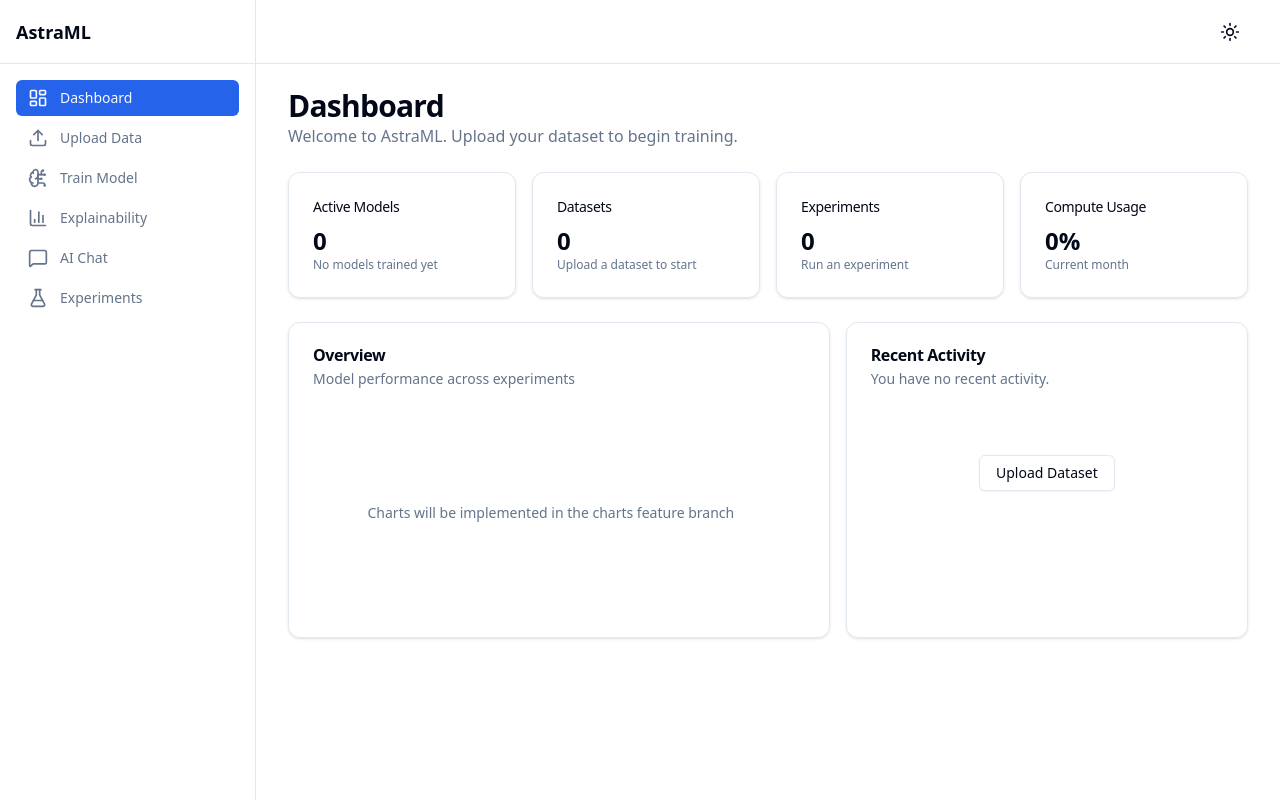
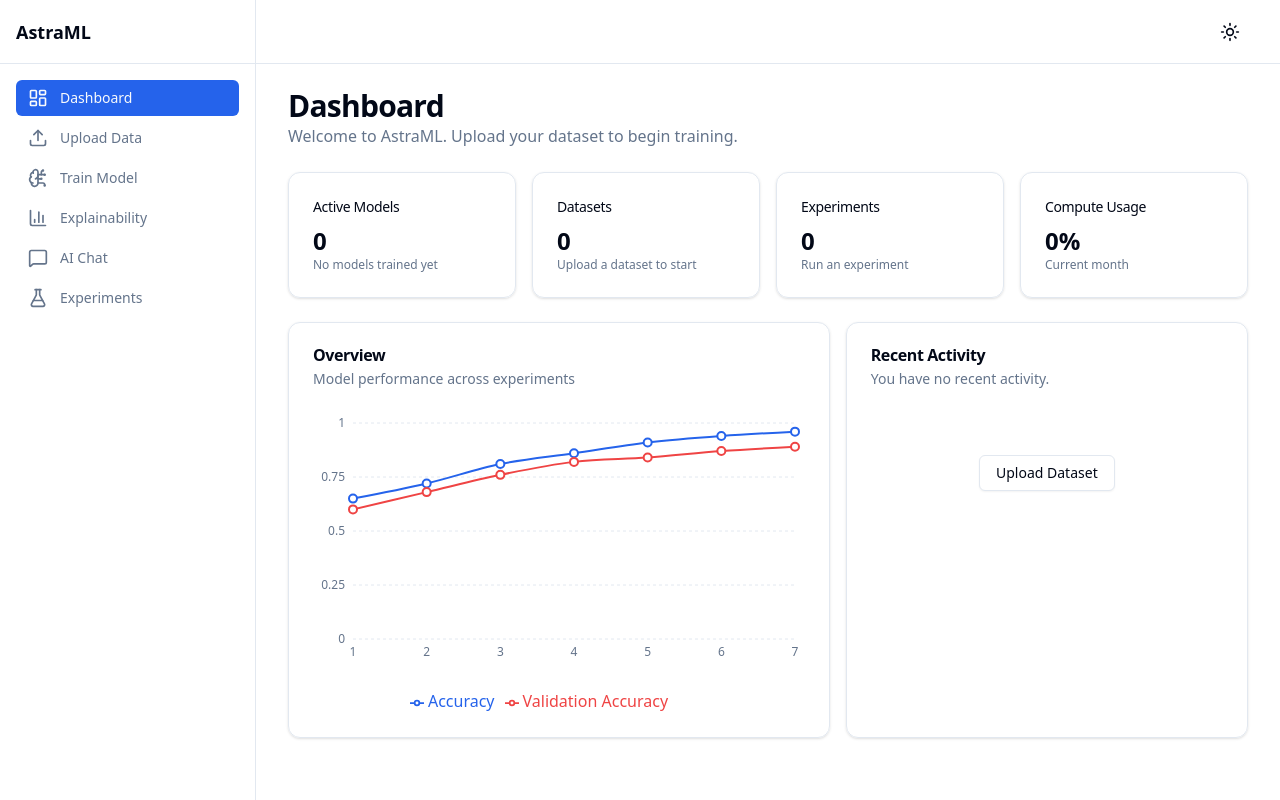
Before and after one commit to AastraML/AstraML, a React (Vite) app in the folder frontend/: page /dashboard in a window 1280 px wide. Built offline with nearby package versions, Linux system fonts and the light colour scheme.

Commit message:
feat(charts): create base ChartCard wrapper
feat(charts): implement Recharts BarChart and LineChart

feat(charts): integrate charts into Dashboard

```diff
--- a/frontend/package.json
+++ b/frontend/package.json
@@ -19,6 +19,7 @@
     "react-dom": "^19.2.8",
     "react-error-boundary": "^6.1.2",
     "react-router-dom": "^7.18.2",
+    "recharts": "^3.10.1",
     "zustand": "^5.0.14"
   },
   "devDependencies": {
--- /dev/null
+++ b/frontend/src/components/charts/BarChart.tsx
@@ -0,0 +1,63 @@
+
+import {
+  Bar,
+  BarChart as RechartsBarChart,
+  CartesianGrid,
+  Legend,
+  ResponsiveContainer,
+  Tooltip,
+  XAxis,
+  YAxis,
+} from 'recharts';
+
+interface BarChartProps {
+  data: any[];
+  xAxisKey: string;
+  bars: { key: string; name?: string; color?: string }[];
+  colors?: string[];
+}
+
+const DEFAULT_COLORS = ['hsl(var(--primary))', 'hsl(var(--secondary))', 'hsl(var(--accent))'];
+
+export function BarChart({ data, xAxisKey, bars, colors = DEFAULT_COLORS }: BarChartProps) {
+  return (
+    <ResponsiveContainer width="100%" height="100%">
+      <RechartsBarChart data={data} margin={{ top: 10, right: 10, left: -20, bottom: 0 }}>
+        <CartesianGrid strokeDasharray="3 3" vertical={false} stroke="hsl(var(--border))" />
+        <XAxis
+          dataKey={xAxisKey}
+          stroke="hsl(var(--muted-foreground))"
+          fontSize={12}
+          tickLine={false}
+          axisLine={false}
+        />
+        <YAxis
+          stroke="hsl(var(--muted-foreground))"
+          fontSize={12}
+          tickLine={false}
+          axisLine={false}
+          tickFormatter={(value) => `${value}`}
+        />
+        <Tooltip
+          contentStyle={{
+            backgroundColor: 'hsl(var(--background))',
+            borderColor: 'hsl(var(--border))',
+            borderRadius: 'var(--radius)',
+            color: 'hsl(var(--foreground))',
+          }}
+          itemStyle={{ color: 'hsl(var(--foreground))' }}
+        />
+        <Legend wrapperStyle={{ paddingTop: '20px' }} />
+        {bars.map((bar, index) => (
+          <Bar
+            key={bar.key}
+            dataKey={bar.key}
+            name={bar.name || bar.key}
+            fill={bar.color || colors[index % colors.length]}
+            radius={[4, 4, 0, 0]}
+          />
+        ))}
+      </RechartsBarChart>
+    </ResponsiveContainer>
+  );
+}
--- /dev/null
+++ b/frontend/src/components/charts/ChartCard.tsx
@@ -0,0 +1,25 @@
+import type { ReactNode } from 'react';
+import { Card, CardContent, CardDescription, CardHeader, CardTitle } from '../ui/Card';
+
+interface ChartCardProps {
+  title: string;
+  description?: string;
+  children: ReactNode;
+  className?: string;
+}
+
+export function ChartCard({ title, description, children, className }: ChartCardProps) {
+  return (
+    <Card className={className}>
+      <CardHeader>
+        <CardTitle>{title}</CardTitle>
+        {description && <CardDescription>{description}</CardDescription>}
+      </CardHeader>
+      <CardContent>
+        <div className="h-[300px] w-full">
+          {children}
+        </div>
+      </CardContent>
+    </Card>
+  );
+}
--- /dev/null
+++ b/frontend/src/components/charts/LineChart.tsx
@@ -0,0 +1,65 @@
+
+import {
+  Line,
+  LineChart as RechartsLineChart,
+  CartesianGrid,
+  Legend,
+  ResponsiveContainer,
+  Tooltip,
+  XAxis,
+  YAxis,
+} from 'recharts';
+
+interface LineChartProps {
+  data: any[];
+  xAxisKey: string;
+  lines: { key: string; name?: string; color?: string }[];
+  colors?: string[];
+}
+
+const DEFAULT_COLORS = ['hsl(var(--primary))', 'hsl(var(--destructive))', 'hsl(var(--accent))'];
+
+export function LineChart({ data, xAxisKey, lines, colors = DEFAULT_COLORS }: LineChartProps) {
+  return (
+    <ResponsiveContainer width="100%" height="100%">
+      <RechartsLineChart data={data} margin={{ top: 10, right: 10, left: -20, bottom: 0 }}>
+        <CartesianGrid strokeDasharray="3 3" vertical={false} stroke="hsl(var(--border))" />
+        <XAxis
+          dataKey={xAxisKey}
+          stroke="hsl(var(--muted-foreground))"
+          fontSize={12}
+          tickLine={false}
+          axisLine={false}
+        />
+        <YAxis
+          stroke="hsl(var(--muted-foreground))"
+          fontSize={12}
+          tickLine={false}
+          axisLine={false}
+        />
+        <Tooltip
+          contentStyle={{
+            backgroundColor: 'hsl(var(--background))',
+            borderColor: 'hsl(var(--border))',
+            borderRadius: 'var(--radius)',
+            color: 'hsl(var(--foreground))',
+          }}
+          itemStyle={{ color: 'hsl(var(--foreground))' }}
+        />
+        <Legend wrapperStyle={{ paddingTop: '20px' }} />
+        {lines.map((line, index) => (
+          <Line
+            key={line.key}
+            type="monotone"
+            dataKey={line.key}
+            name={line.name || line.key}
+            stroke={line.color || colors[index % colors.length]}
+            strokeWidth={2}
+            dot={{ r: 4, fill: 'hsl(var(--background))', strokeWidth: 2 }}
+            activeDot={{ r: 6 }}
+          />
+        ))}
+      </RechartsLineChart>
+    </ResponsiveContainer>
+  );
+}
--- a/frontend/src/components/upload/Dropzone.tsx
+++ b/frontend/src/components/upload/Dropzone.tsx
@@ -1,7 +1,6 @@
-import React, { useCallback, useState } from 'react';
-import { UploadCloud, FileType, AlertCircle } from 'lucide-react';
+import { useState } from 'react';
+import { UploadCloud, AlertCircle } from 'lucide-react';
 import { cn } from '../../lib/utils';
-import { Button } from '../ui/Button';
 import { Spinner } from '../ui/Spinner';
 
 interface DropzoneProps {
--- a/frontend/src/pages/Dashboard.tsx
+++ b/frontend/src/pages/Dashboard.tsx
@@ -1,8 +1,20 @@
-
 import { Card, CardContent, CardDescription, CardHeader, CardTitle } from '../components/ui/Card';
 import { Button } from '../components/ui/Button';
+import { ChartCard } from '../components/charts/ChartCard';
+import { LineChart } from '../components/charts/LineChart';
+import { useMemo } from 'react';
 
 export default function Dashboard() {
+  const mockPerformanceData = useMemo(() => [
+    { epoch: '1', accuracy: 0.65, val_accuracy: 0.60 },
+    { epoch: '2', accuracy: 0.72, val_accuracy: 0.68 },
+    { epoch: '3', accuracy: 0.81, val_accuracy: 0.76 },
+    { epoch: '4', accuracy: 0.86, val_accuracy: 0.82 },
+    { epoch: '5', accuracy: 0.91, val_accuracy: 0.84 },
+    { epoch: '6', accuracy: 0.94, val_accuracy: 0.87 },
+    { epoch: '7', accuracy: 0.96, val_accuracy: 0.89 },
+  ], []);
+
   return (
     <div className="space-y-6">
       <div>
@@ -52,17 +64,20 @@ export default function Dashboard() {
       </div>
 
       <div className="grid gap-4 md:grid-cols-2 lg:grid-cols-7">
-        <Card className="col-span-4">
-          <CardHeader>
-            <CardTitle>Overview</CardTitle>
-            <CardDescription>Model performance across experiments</CardDescription>
-          </CardHeader>
-          <CardContent className="pl-2">
-            <div className="flex h-[200px] items-center justify-center text-sm text-muted-foreground">
-              Charts will be implemented in the charts feature branch
-            </div>
-          </CardContent>
-        </Card>
+        <ChartCard
+          title="Overview"
+          description="Model performance across experiments"
+          className="col-span-4"
+        >
+          <LineChart
+            data={mockPerformanceData}
+            xAxisKey="epoch"
+            lines={[
+              { key: 'accuracy', name: 'Accuracy' },
+              { key: 'val_accuracy', name: 'Validation Accuracy', color: 'hsl(var(--destructive))' },
+            ]}
+          />
+        </ChartCard>
         <Card className="col-span-3">
           <CardHeader>
             <CardTitle>Recent Activity</CardTitle>
--- a/frontend/src/pages/Upload.tsx
+++ b/frontend/src/pages/Upload.tsx
@@ -1,4 +1,4 @@
-import React, { useState } from 'react';
+import { useState } from 'react';
 import { Card, CardContent, CardDescription, CardHeader, CardTitle } from '../components/ui/Card';
 import { Dropzone } from '../components/upload/Dropzone';
 import { Button } from '../components/ui/Button';
```
Also changed, not shown: 2 other files (tests, documents, lock files or other folders).
